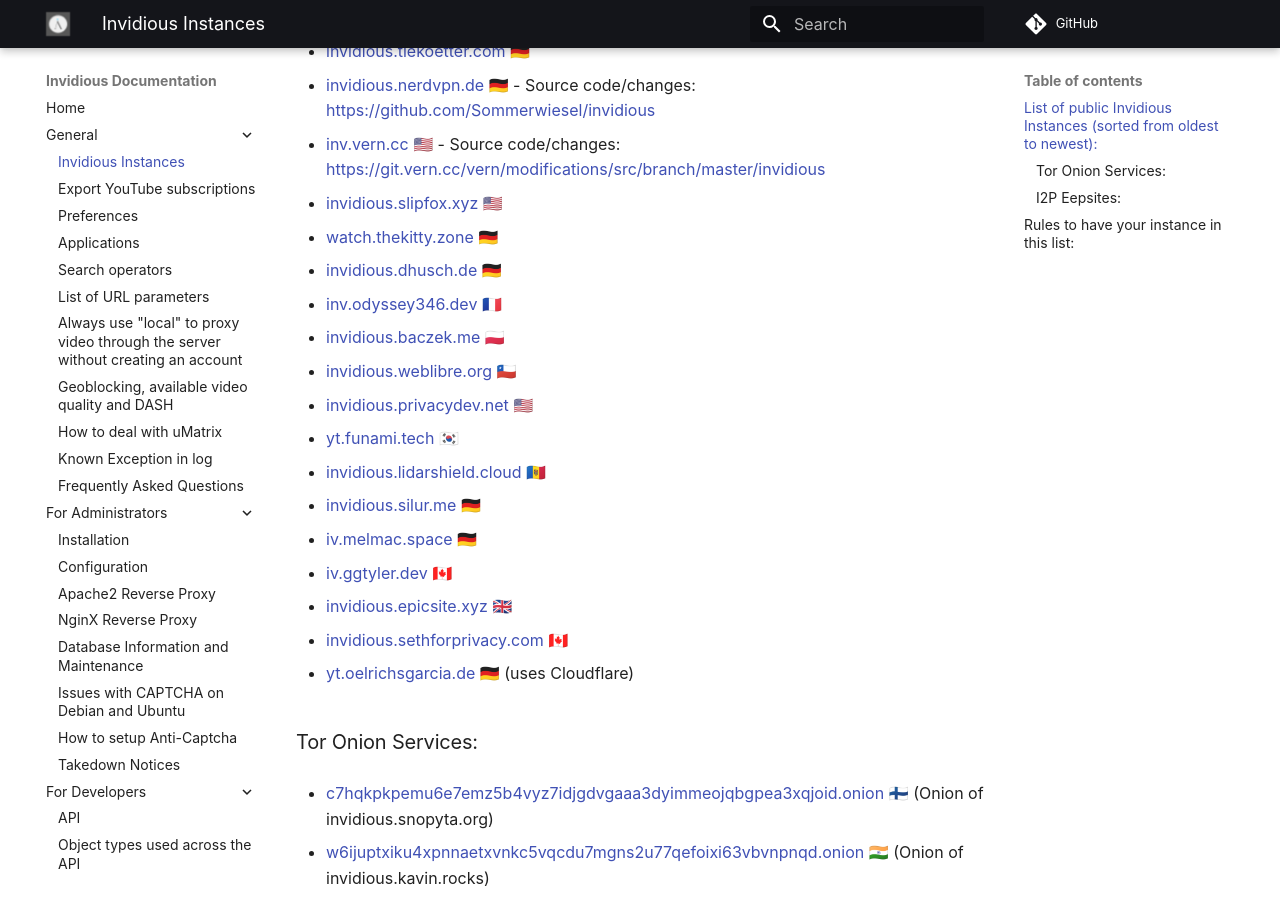
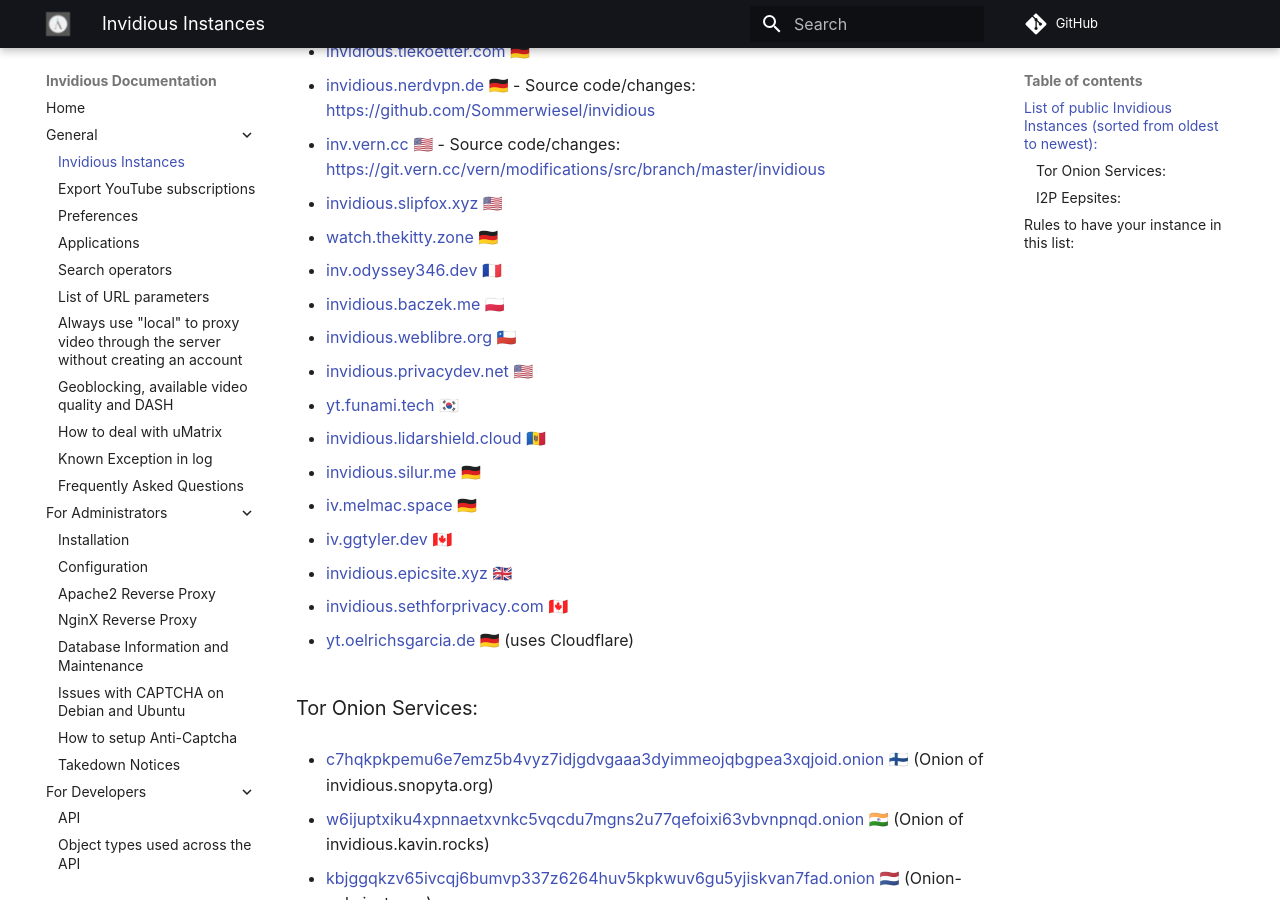
Before and after one commit to iv-org/documentation, an MkDocs documentation site: the page built from docs/instances.md, in a window 1280 px wide and 900 px high, scrolled down 810 px. Built offline with MkDocs 1.6.1 and Material for MkDocs 9.7.7, drawn with Linux system fonts in a browser that asks for light colours; comment, search, counter and statistics services are not loaded.

Commit message:
remove invidious.dhusch.de due to takedown
see https://github.com/iv-org/documentation/issues/346

```diff
--- a/docs/instances.md
+++ b/docs/instances.md
@@ -39,8 +39,6 @@
 * [invidious.slipfox.xyz](https://invidious.slipfox.xyz) 🇺🇸
 
 * [watch.thekitty.zone](https://watch.thekitty.zone) 🇩🇪
-
-* [invidious.dhusch.de](https://invidious.dhusch.de) 🇩🇪
 
 * [inv.odyssey346.dev](https://inv.odyssey346.dev) 🇫🇷
 
```
